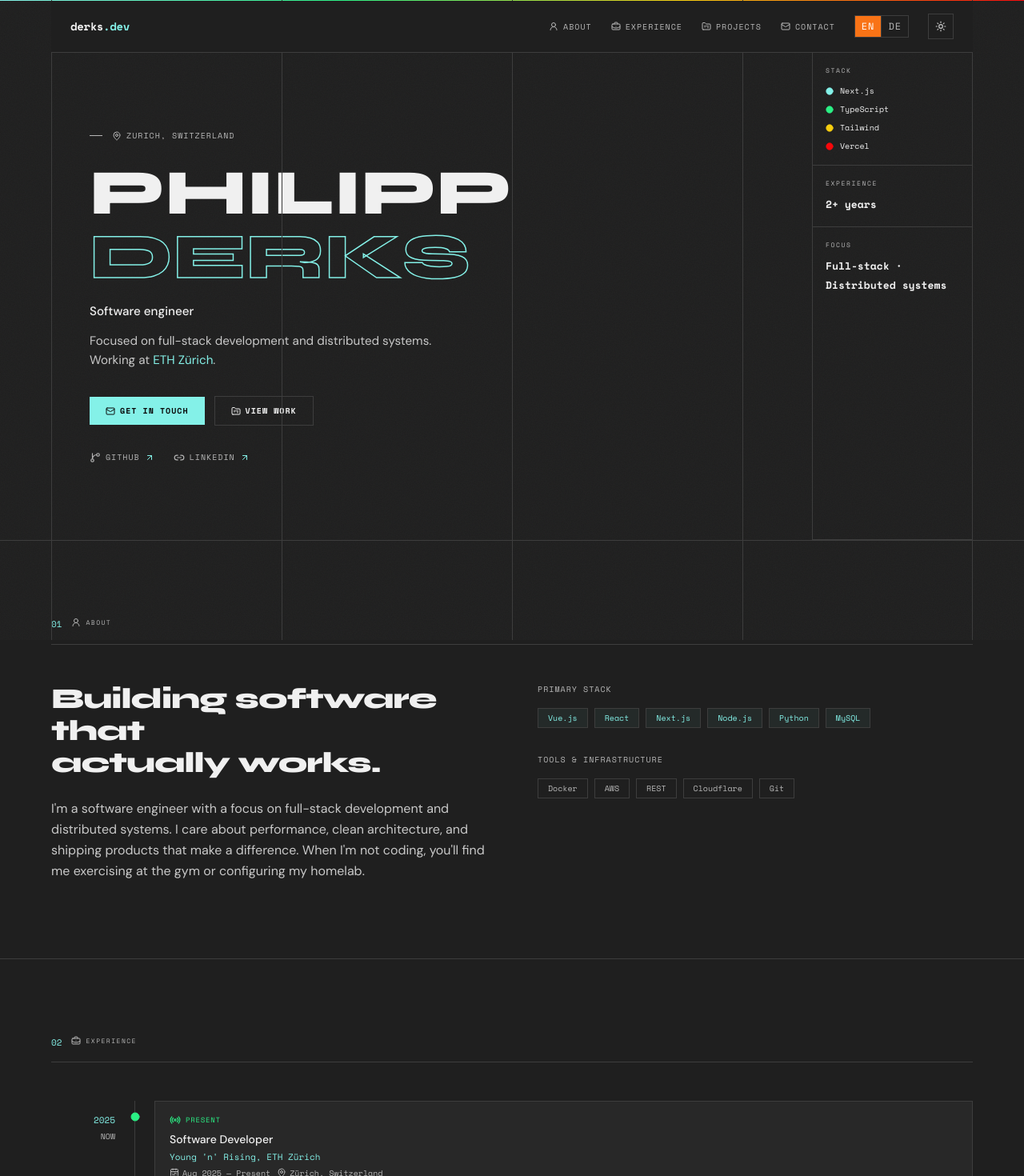
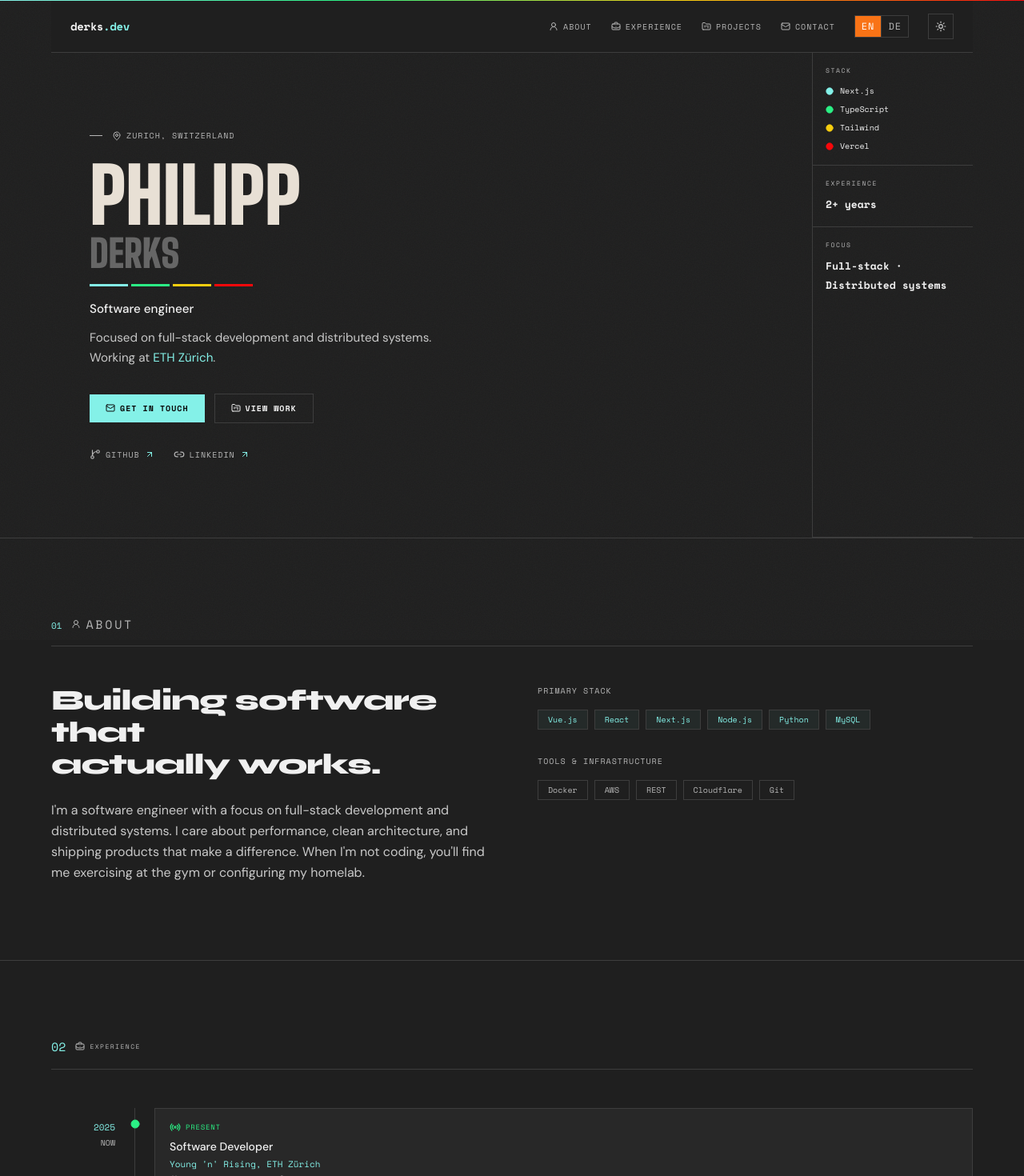
Before and after one commit to philderks/portfolio, a Next.js app: page / in a window 1280 px wide. Shown: the top 1470 px of the page at 80% size. Built offline with nearby package versions, Linux system fonts and the light colour scheme.

Commit message:
Add Google Fonts for improved typography, remove GridLines component, and adjust text sizes in various sections

```diff
--- a/src/app/layout.tsx
+++ b/src/app/layout.tsx
@@ -42,6 +42,16 @@ export default function RootLayout({
     >
       <head>
         <meta name="darkreader-lock" />
+        <link rel="preconnect" href="https://fonts.googleapis.com" />
+        <link
+          rel="preconnect"
+          href="https://fonts.gstatic.com"
+          crossOrigin="anonymous"
+        />
+        <link
+          href="https://fonts.googleapis.com/css2?family=Big+Shoulders+Display:wght@900&display=swap"
+          rel="stylesheet"
+        />
       </head>
       <body>
         <Providers>
--- a/src/app/page.tsx
+++ b/src/app/page.tsx
@@ -1,4 +1,3 @@
-import { GridLines } from "@/components/GridLines";
 import { HomeClient } from "@/components/HomeClient";
 import { getPinnedRepos } from "@/lib/github";
 
@@ -7,10 +6,5 @@ export const revalidate = 3600;
 export default async function Home() {
   const repos = await getPinnedRepos();
 
-  return (
-    <>
-      <GridLines />
-      <HomeClient repos={repos} />
-    </>
-  );
+  return <HomeClient repos={repos} />;
 }
--- a/src/components/About.tsx
+++ b/src/components/About.tsx
@@ -37,7 +37,7 @@ export function About({ lang }: AboutProps) {
       <div className="mx-auto max-w-6xl">
         <div className="flex items-baseline gap-3 border-b border-border pb-4 mb-12">
           <span className="font-mono text-[11px] text-cyan">01</span>
-          <span className="inline-flex items-center gap-1.5 font-mono text-[8px] uppercase tracking-[0.18em] text-muted">
+          <span className="inline-flex items-center gap-1.5 font-mono text-[15px] uppercase tracking-[0.18em] text-muted">
             <UserRound className="h-3 w-3" aria-hidden="true" />
             <SplitFlapText target={t.sectionLabel} lang={lang} />
           </span>
--- a/src/components/ContactSection.tsx
+++ b/src/components/ContactSection.tsx
@@ -36,7 +36,7 @@ export function ContactSection({ lang }: ContactSectionProps) {
     >
       <div className="relative mx-auto max-w-6xl px-6 py-16">
         <div className="flex items-baseline gap-3 border-b border-border pb-4 mb-8">
-          <span className="font-mono text-[11px] text-cyan">04</span>
+          <span className="font-mono text-[15px] text-cyan">04</span>
           <span className="inline-flex items-center gap-1.5 font-mono text-[8px] uppercase tracking-[0.18em] text-muted">
             <Mail className="h-3 w-3" aria-hidden="true" />
             <SplitFlapText target={t.sectionLabel} lang={lang} />
--- a/src/components/ExperienceSection.tsx
+++ b/src/components/ExperienceSection.tsx
@@ -23,7 +23,7 @@ export function ExperienceSection({ lang }: ExperienceSectionProps) {
     >
       <div className="relative mx-auto max-w-6xl">
         <div className="flex items-baseline gap-3 border-b border-border pb-4 mb-12">
-          <span className="font-mono text-[11px] text-cyan">02</span>
+          <span className="font-mono text-[15px] text-cyan">02</span>
           <span className="inline-flex items-center gap-1.5 font-mono text-[8px] uppercase tracking-[0.18em] text-muted">
             <BriefcaseBusiness className="h-3 w-3" aria-hidden="true" />
             <SplitFlapText target={t.sectionLabel} lang={lang} />
--- a/src/components/GridLines.tsx
+++ /dev/null
@@ -1,14 +0,0 @@
-export function GridLines() {
-  return (
-    <div className="pointer-events-none fixed inset-0 z-0" aria-hidden="true">
-      <div className="mx-auto grid h-full max-w-6xl grid-cols-4">
-        {Array.from({ length: 4 }).map((_, index) => (
-          <div
-            key={index}
-            className={`border-l border-grid ${index === 3 ? "border-r" : ""}`}
-          />
-        ))}
-      </div>
-    </div>
-  );
-}
--- a/src/components/Hero.tsx
+++ b/src/components/Hero.tsx
@@ -55,17 +55,31 @@ export function Hero({ lang }: HeroProps) {
           </div>
 
           <h1
-            className="font-display leading-none tracking-normal"
-            style={{ fontSize: "clamp(2.8rem, 8vw, 5rem)", fontWeight: 800 }}
+            className="uppercase"
+            style={{
+              fontFamily: '"Big Shoulders Display", sans-serif',
+              fontWeight: 900,
+              letterSpacing: "-0.01em",
+              lineHeight: 0.9,
+            }}
           >
-            <span className="text-fg">
+            <span className="block text-[96px] text-[#e8e0d5]">
               <SplitFlapText target={t.nameLine1} lang={lang} />
             </span>
-            <br />
-            <span className="text-stroke-cyan">
+            <span className="mt-2 block text-[48px] text-[#666666]">
               <SplitFlapText target={t.nameLine2} lang={lang} />
             </span>
           </h1>
+
+          <div
+            className="mt-4 flex gap-1"
+            aria-hidden="true"
+          >
+            <span className="h-[3px] w-12 shrink-0 bg-[#84f1e8]" />
+            <span className="h-[3px] w-12 shrink-0 bg-[#2bf085]" />
+            <span className="h-[3px] w-12 shrink-0 bg-[#f7ce0f]" />
+            <span className="h-[3px] w-12 shrink-0 bg-[#f8080b]" />
+          </div>
 
           <p className="mt-4 max-w-md font-sans text-[0.95rem] font-medium leading-relaxed text-fg">
             <SplitFlapText target={t.role} lang={lang} />
--- a/src/components/ProjectsSection.tsx
+++ b/src/components/ProjectsSection.tsx
@@ -32,7 +32,7 @@ export function ProjectsSection({ repos, lang }: ProjectsSectionProps) {
     >
       <div className="relative mx-auto max-w-6xl">
         <div className="flex items-baseline gap-3 border-b border-border pb-4 mb-12">
-          <span className="font-mono text-[11px] text-cyan">03</span>
+          <span className="font-mono text-[15px] text-cyan">03</span>
           <span className="inline-flex items-center gap-1.5 font-mono text-[8px] uppercase tracking-[0.18em] text-muted">
             <FolderKanban className="h-3 w-3" aria-hidden="true" />
             <SplitFlapText target={t.sectionLabel} lang={lang} />
```
